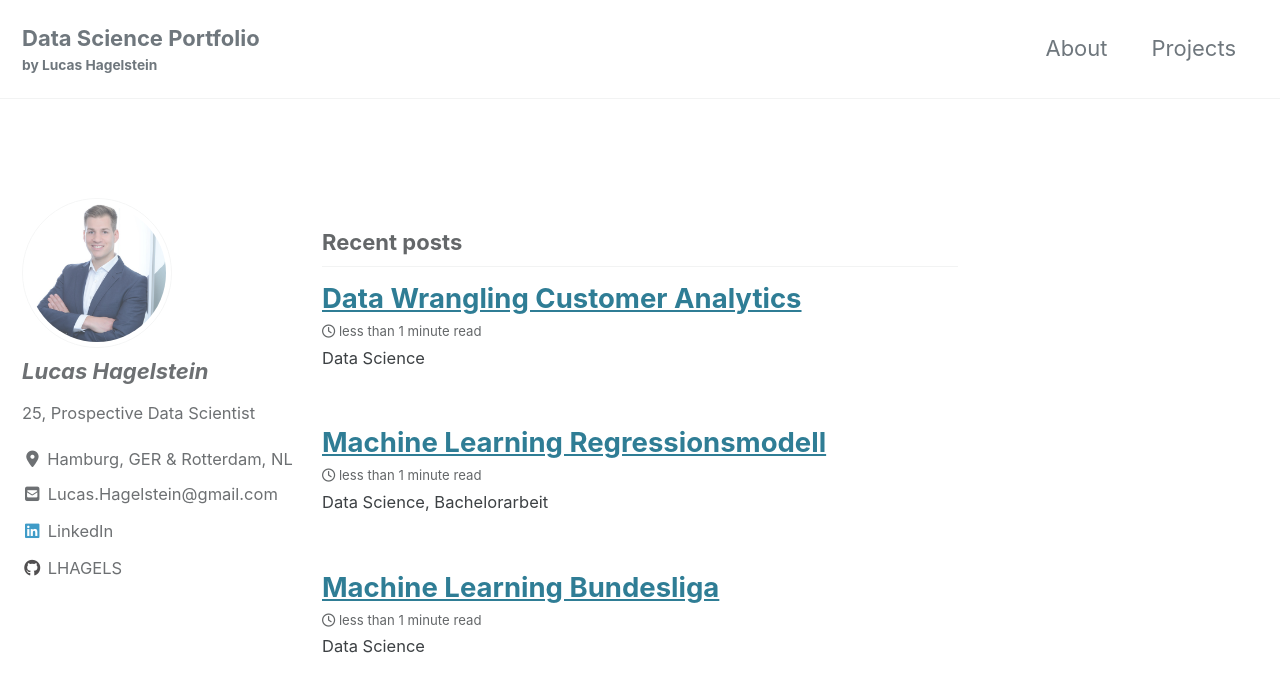
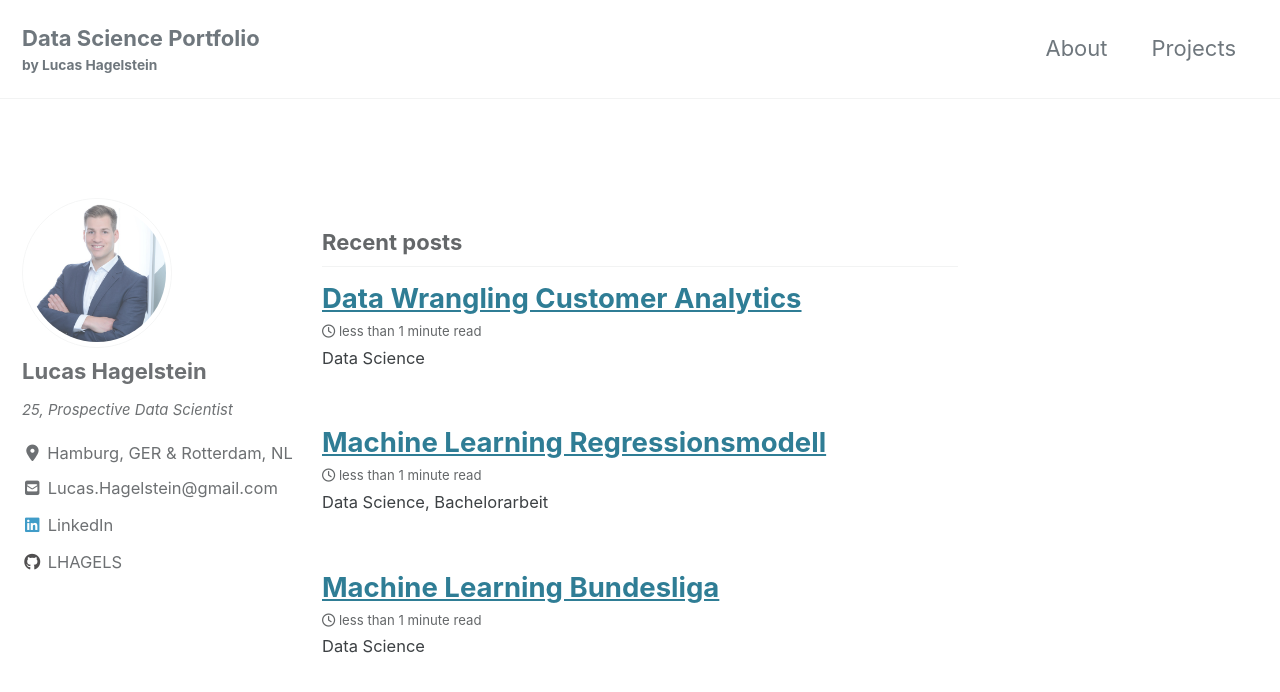
Before and after one commit to LHAGELS/LHAGELS.github.io, a Jekyll site: the page built from index.html, in a window 1280 px wide and 900 px high. Shown: the top 692 px of the window. Built offline with Jekyll 4.4.1, drawn with Linux system fonts in a browser that asks for light colours; cached includes are drawn as plain includes; nearby versions of some CDN libraries; the list of posts is cut into pages by our own code.

Commit message:
new github

```diff
--- a/_sass/minimal-mistakes/_sidebar.scss
+++ b/_sass/minimal-mistakes/_sidebar.scss
@@ -159,8 +159,6 @@
 
 .author__name {
   margin: 0;
-  font-size: 0.9em;
-  font-style: italic;
 
   @include breakpoint($large) {
     margin-top: 10px;
@@ -174,6 +172,8 @@
 
 .author__bio {
   margin: 0;
+  font-size: 0.9em;
+  font-style: italic;
 
   @include breakpoint($large) {
     margin-top: 10px;
```
